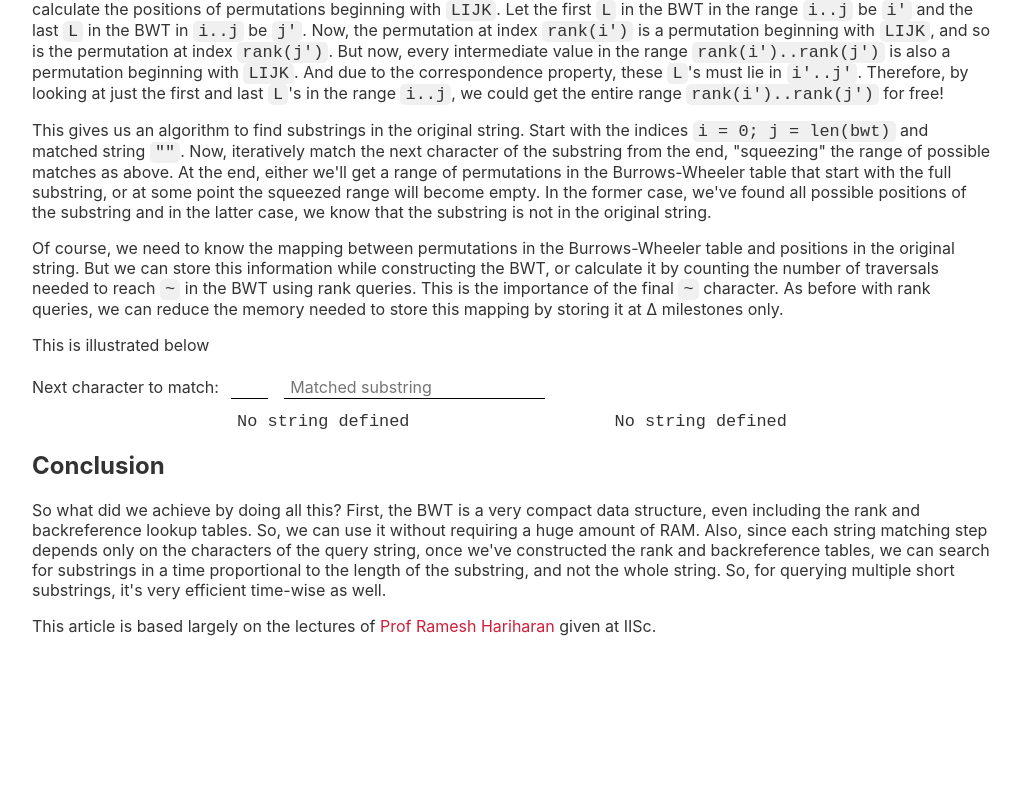
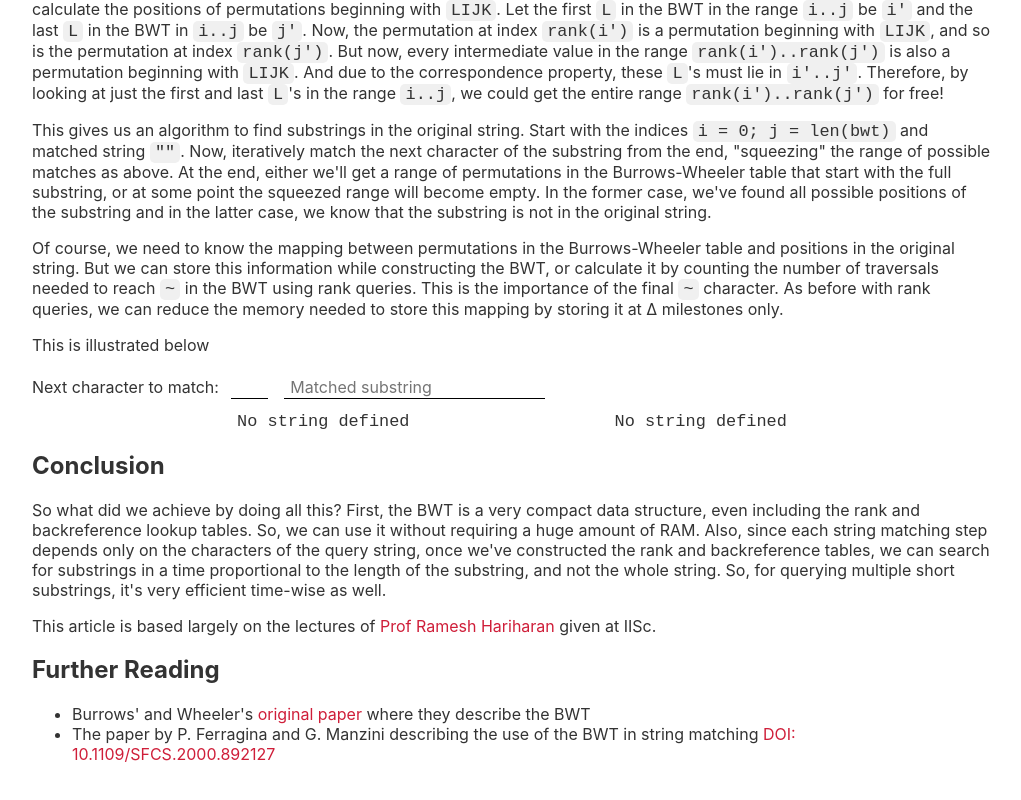
Before and after one commit to tstsrt/bwt-illustration, a Svelte app: page / in a window 1280 px wide. Shown: the part 2454-3254 px from the top of the page, without its empty margins (128-1149 px from the left). Before the commit the page ends 3175 px from the top, so only its background shows below. Built offline with nearby package versions, Linux system fonts and the light colour scheme.

Commit message:
Add sources + Formatting + favicon

```diff
--- a/src/App.svelte
+++ b/src/App.svelte
@@ -16,8 +16,11 @@
         </h1>
         <address>
             By <a href="mailto:ninadhuilgol@iisc.ac.in" rel="author">Ninad</a>
-            <br/>
-            This page is open source. <a href="https://github.com/tstsrt/bwt-illustration">View the source on GitHub</a>.
+            <br />
+            This page is open source.
+            <a href="https://github.com/tstsrt/bwt-illustration"
+                >View the source on GitHub</a
+            >.
         </address>
     </header>
 
@@ -33,10 +36,10 @@
             modern-day genetic analyses.
         </p>
         <p>
-            This page is my attempt to try and visualise some of the concepts and
-            constructions involved in using the Burrows-Wheeler Transform. The steps
-            shown in this article are computed interactively. Feel free to use your own
-            inputs to see how the BWT works.
+            This page is my attempt to try and visualise some of the concepts
+            and constructions involved in using the Burrows-Wheeler Transform.
+            The steps shown in this article are computed interactively. Feel
+            free to use your own inputs to see how the BWT works.
         </p>
     </section>
 
@@ -158,11 +161,10 @@
         <p>
             Fortunately, there's a way out of this conundrum. Suppose we store
             the pre-computed ranks for only a few characters - say every Δ
-            characters in the BWT. Then, to calculate the rank of any character <code
-                >c</code
-            >, we only need to walk to <code>c</code> from the nearest
-            "checkpoint" at which we pre-computed the rank, counting other
-            <code>c</code>'s along the way. This way, we've increased our
+            characters in the BWT. Then, to calculate the rank of any character
+            <code>c</code>, we only need to walk to <code>c</code> from the
+            nearest "checkpoint" at which we pre-computed the rank, counting
+            other <code>c</code>'s along the way. This way, we've increased our
             computation time somewhat but reduced our space usage. Importantly,
             we can tune Δ for our computer so that we use as much memory as we
             can so that we can speed up the rank query.
@@ -249,6 +251,25 @@
             at IISc.
         </p>
     </section>
+
+    <section>
+        <h2>Further Reading</h2>
+        <ul>
+            <li>
+                Burrows' and Wheeler's <a
+                    href="https://www.hpl.hp.com/techreports/Compaq-DEC/SRC-RR-124.pdf"
+                    >original paper</a
+                > where they describe the BWT
+            </li>
+            <li>
+                The paper by P. Ferragina and G. Manzini describing the use of
+                the BWT in string matching <a
+                    href="https://doi.org/10.1109/SFCS.2000.892127"
+                    >DOI: 10.1109/SFCS.2000.892127</a
+                >
+            </li>
+        </ul>
+    </section>
 </article>
 
 <style>
```
Also changed, not shown: favicon.svg (added).
